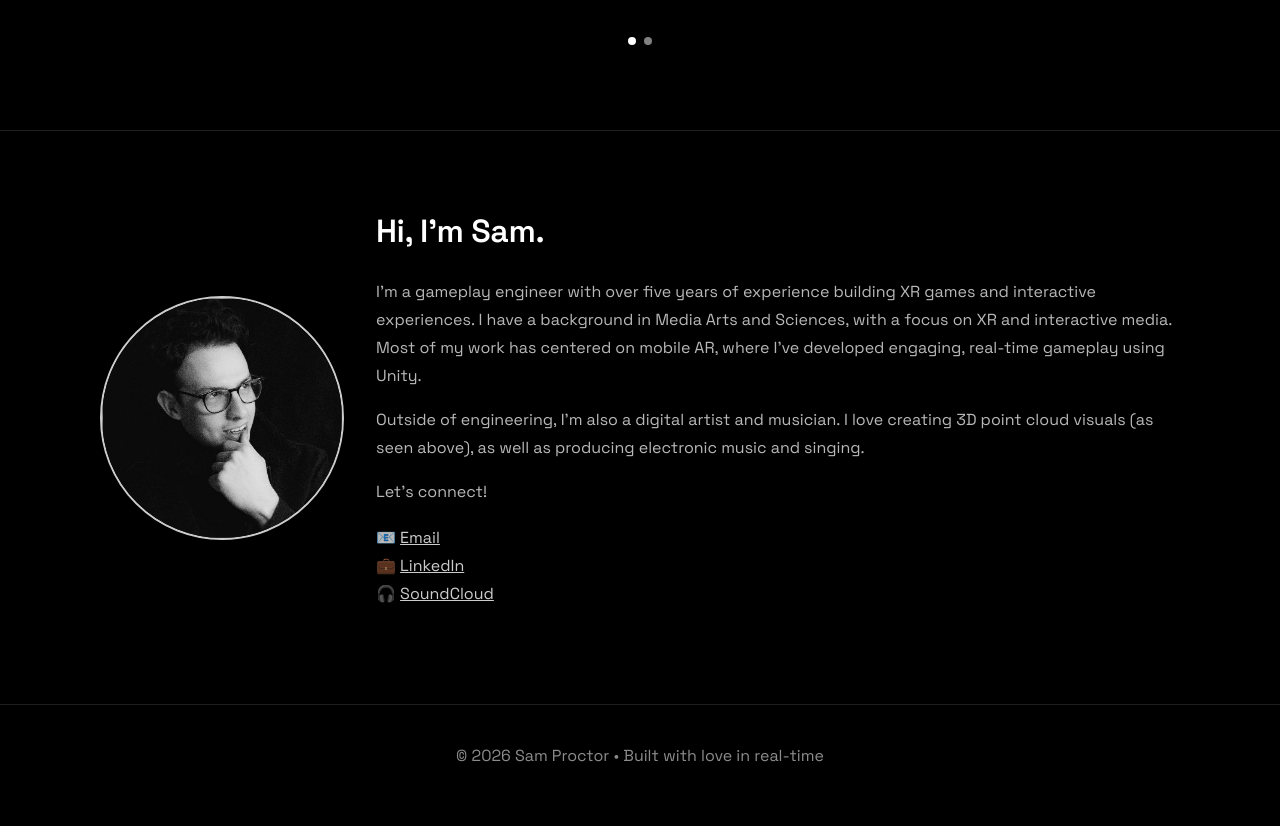
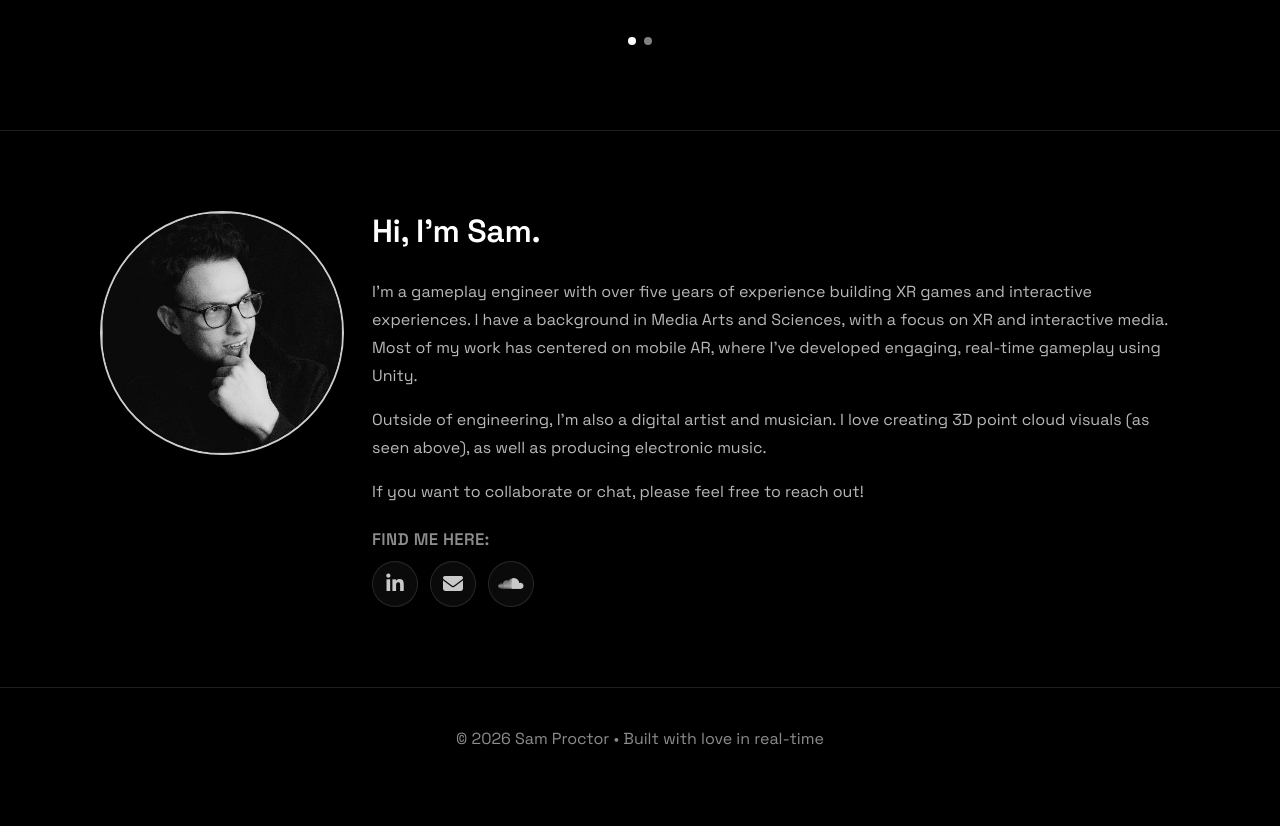
Before and after one commit to iamsamproctor/iamsamproctor.github.io, a plain HTML site: page index.html in a window 1280 px wide. Shown: the part 3705-4531 px from the top of the page. Drawn offline with nearby package versions, Linux system fonts and the light colour scheme; grey boxes are pictures that could not be loaded.

Commit message:
About and connect updates

```diff
--- a/index.html
+++ b/index.html
@@ -5,6 +5,7 @@
   <meta name="viewport" content="width=device-width, initial-scale=1.0"/>
   <link rel="stylesheet" href="https://unpkg.com/swiper/swiper-bundle.min.css" />
   <link href="https://fonts.googleapis.com/css2?family=Space+Grotesk:wght@400;600&display=swap" rel="stylesheet">
+  <link rel="stylesheet" href="https://cdnjs.cloudflare.com/ajax/libs/font-awesome/6.5.0/css/all.min.css" />
   <title>Sam Proctor</title>
   <link rel="icon" href="favicon2.ico" />
 
@@ -313,14 +314,23 @@
       color: white;
       border-top: 1px solid var(--line);
     }
-    .bio-container {
-      display: flex;
-      flex-wrap: wrap;
-      align-items: center;
-      max-width: var(--max);
-      margin: 0 auto;
-      gap: 2rem;
-    }
+      .bio-container{
+        display: grid;
+        grid-template-columns: 240px 1fr;
+        gap: 2rem;
+        align-items: start;
+        max-width: var(--max);
+        margin: 0 auto;
+      }
+
+      @media (max-width: 860px){
+        .bio-container{
+          grid-template-columns: 1fr;
+          justify-items: center;
+          text-align: left;
+        }
+      }
+
     .bio-photo {
       width: 240px; height: 240px;
       border-radius: 50%;
@@ -494,6 +504,67 @@
       border-top: 1px solid var(--line);
       text-align:center;
     }
+      /* ---------- Connect / Social Icons ---------- */
+      .connect-title{
+        margin: 1.4rem 0 0.65rem;
+        font-size: 1.05rem;
+        font-weight: 600;
+        letter-spacing: 0.02em;
+        text-transform: uppercase;
+        color: var(--muted2);
+      }
+
+      .social-icons{
+        display: flex;
+        flex-wrap: wrap;
+        gap: 12px;
+        align-items: center;
+        justify-content: flex-start;
+        margin-top: 8px;
+      }
+
+      .social-icons a{
+        width: 44px;
+        height: 44px;
+        display: inline-flex;
+        align-items: center;
+        justify-content: center;
+        border-radius: 999px;
+        border: 1px solid var(--line);
+        background: rgba(255,255,255,0.04);
+        color: rgba(255,255,255,0.78);
+        text-decoration: none;
+        transition: 180ms ease;
+      }
+
+      .social-icons a:hover{
+        transform: translateY(-1px);
+        background: rgba(255,255,255,0.08);
+        border-color: rgba(255,255,255,0.18);
+        color: rgba(255,255,255,0.95);
+      }
+
+      .social-icons i{
+        font-size: 1.25rem;
+      }
+
+      /* optional: a tiny helper line under the title */
+      .connect-sub{
+        margin: 0 0 10px;
+        color: var(--muted2);
+        line-height: 1.6;
+      }
+
+      .contact-row{
+        margin-top: 10px;
+        display: inline-flex;
+        padding: 10px;
+        border: 1px solid var(--line);
+        border-radius: 999px;
+        background: rgba(255,255,255,0.03);
+        gap: 10px;
+      }
+
   </style>
 </head>
 
@@ -599,17 +670,27 @@
         I’m a gameplay engineer with over five years of experience building XR games and interactive experiences. I have a background in Media Arts and Sciences, with a focus on XR and interactive media. Most of my work has centered on mobile AR, where I’ve developed engaging, real-time gameplay using Unity.
         </p>
         <p>
-        Outside of engineering, I’m also a digital artist and musician. I love creating 3D point cloud visuals (as seen above), as well as producing electronic music and singing.
+        Outside of engineering, I’m also a digital artist and musician. I love creating 3D point cloud visuals (as seen above), as well as producing electronic music.
         </p>
         <p>
-        Let’s connect!
+        If you want to collaborate or chat, please feel free to reach out!
         </p>
-        <div id="contact">
-          <p style="margin-top:18px;">
-            📧 <a href="mailto:iamsamproctor@gmail.com">Email</a><br>
-            💼 <a href="https://linkedin.com/in/samdaproctor" target="_blank" rel="noopener">LinkedIn</a><br>
-            🎧 <a href="https://soundcloud.com/sam-proctor-911180548?utm_source=clipboard&utm_medium=text&utm_campaign=social_sharing" target="_blank" rel="noopener">SoundCloud</a><br>
-          </p>
+
+
+        <h3 class="connect-title">Find me here:</h3>
+        <div id="contact" class="social-icons" aria-label="Social links">
+            <a href="https://linkedin.com/in/samdaproctor" target="_blank" rel="noopener" aria-label="LinkedIn">
+              <i class="fa-brands fa-linkedin-in"></i>
+            </a>
+
+          <a href="mailto:iamsamproctor@gmail.com" aria-label="Email">
+            <i class="fa-solid fa-envelope"></i>
+          </a>
+
+          <a href="https://soundcloud.com/sam-proctor-911180548?utm_source=clipboard&utm_medium=text&utm_campaign=social_sharing"
+             target="_blank" rel="noopener" aria-label="SoundCloud">
+            <i class="fa-brands fa-soundcloud"></i>
+          </a>
         </div>
       </div>
     </div>
```
